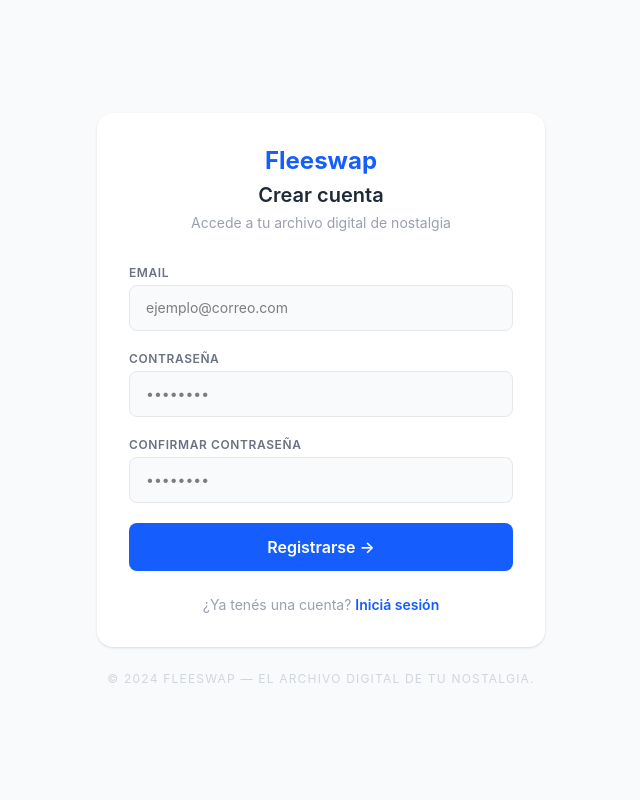
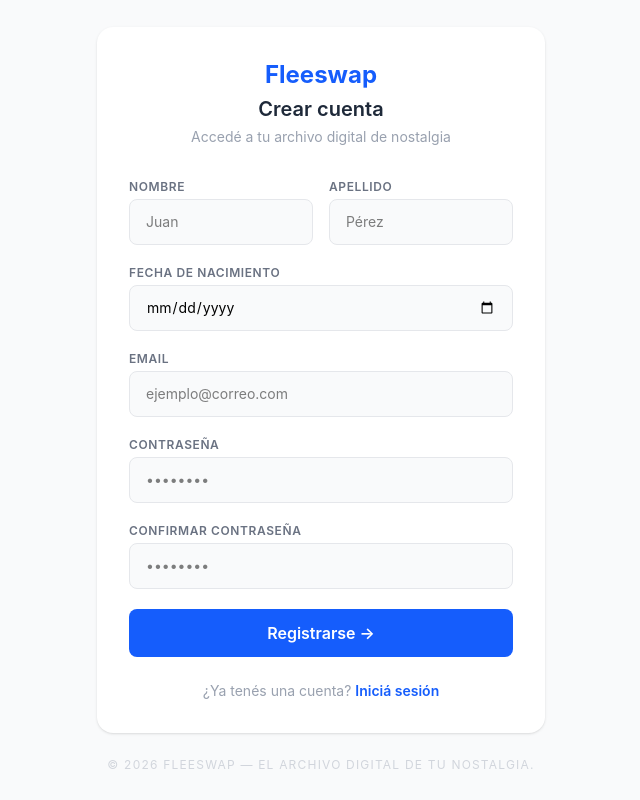
Before and after one commit to BenjaZelaya/Fleeswap-Frontend, a React (Vite) app: page /register in a window 1280 px wide. Shown: the whole page, without its empty margins (319-959 px from the left). Built offline with nearby package versions, Linux system fonts and the light colour scheme; no server answers.

Commit message:
Refactorizamos los formularios de Login y Register con los nuevos componentes reutilizables

```diff
--- a/index.html
+++ b/index.html
@@ -1,10 +1,10 @@
 <!doctype html>
-<html lang="en">
+<html lang="es">
   <head>
     <meta charset="UTF-8" />
     <link rel="icon" type="image/svg+xml" href="/favicon.svg" />
     <meta name="viewport" content="width=device-width, initial-scale=1.0" />
-    <title>fleeswap-frontent</title>
+    <title>Fleeswap</title>
   </head>
   <body>
     <div id="root"></div>
--- a/package.json
+++ b/package.json
@@ -1,5 +1,5 @@
 {
-  "name": "fleeswap-frontent",
+  "name": "fleeswap-frontend",
   "private": true,
   "version": "0.0.0",
   "type": "module",
@@ -11,7 +11,6 @@
   },
   "dependencies": {
     "axios": "^1.15.0",
-    "cloudinary": "^2.9.0",
     "react": "^19.2.4",
     "react-dom": "^19.2.4",
     "react-router-dom": "^7.14.0",
--- a/src/features/auth/pages/Login.jsx
+++ b/src/features/auth/pages/Login.jsx
@@ -2,6 +2,10 @@
 import { Link, useNavigate, useLocation } from 'react-router-dom'
 import { login } from '../services/authService'
 import useAuthStore from '../store/authStore'
+import AuthLayout from '../../../shared/components/layout/AuthLayout'
+import FormField, { inputClass } from '../../../shared/components/forms/FormField'
+import SubmitButton from '../../../shared/components/forms/SubmitButton'
+import { validateEmail } from '../../../utils/validators'
 
 export default function Login() {
   const navigate = useNavigate()
@@ -12,11 +16,18 @@
   const [errors, setErrors] = useState({})
   const [loading, setLoading] = useState(false)
 
+  function validate() {
+    const errs = {}
+    const emailError = validateEmail(form.email)
+    if (emailError) errs.email = emailError
+    if (!form.password) errs.password = 'La contraseña es obligatoria'
+    return errs
+  }
+
   async function handleSubmit(e) {
     e.preventDefault()
-    if (!form.email || !form.password) {
-      return setErrors({ general: 'Completá todos los campos' })
-    }
+    const errs = validate()
+    if (Object.keys(errs).length > 0) return setErrors(errs)
 
     setLoading(true)
     setErrors({})
@@ -26,7 +37,7 @@
       setAuth(data.user, data.token)
       const from = location.state?.from?.pathname || '/'
       navigate(from)
-    } catch (err) {
+    } catch {
       setErrors({ general: 'Email o contraseña incorrectos' })
     } finally {
       setLoading(false)
@@ -35,18 +46,11 @@
 
   function handleChange(e) {
     setForm({ ...form, [e.target.name]: e.target.value })
-    setErrors({})
+    setErrors({ ...errors, [e.target.name]: '' })
   }
 
   return (
-    <div className="min-h-screen bg-gray-50 flex flex-col items-center justify-center px-4">
-
-      <div className="bg-white w-full max-w-md rounded-2xl p-8 shadow-sm">
-
-        <h1 className="text-center text-2xl font-bold text-blue-600 mb-1">Fleeswap</h1>
-        <h2 className="text-center text-xl font-semibold text-gray-800 mb-1">Iniciar sesión</h2>
-        <p className="text-center text-sm text-gray-400 mb-8">Accede a tu archivo digital de nostalgia</p>
-
+    <AuthLayout title="Iniciar sesión" subtitle="Accedé a tu archivo digital de nostalgia">
       {errors.general && (
         <p className="text-sm text-red-500 bg-red-50 rounded-lg px-4 py-2 mb-4 text-center">
           {errors.general}
@@ -54,27 +58,25 @@
       )}
 
       <form onSubmit={handleSubmit} className="space-y-5">
-
-          <div>
-            <label className="block text-xs font-semibold text-gray-500 uppercase tracking-wider mb-1">
-              Email
-            </label>
+        <FormField label="Email" error={errors.email}>
           <input
             type="email"
             name="email"
             value={form.email}
             onChange={handleChange}
             placeholder="ejemplo@correo.com"
-              className="w-full px-4 py-3 rounded-lg border border-gray-200 bg-gray-50 text-sm outline-none transition focus:ring-2 focus:ring-blue-500 focus:border-blue-500"
+            className={inputClass(errors.email)}
           />
-          </div>
+        </FormField>
 
         <div>
           <div className="flex justify-between items-center mb-1">
             <label className="block text-xs font-semibold text-gray-500 uppercase tracking-wider">
               Contraseña
             </label>
-              <a href="/forgot-password" className="text-xs text-blue-600 hover:underline">¿Olvidaste tu contraseña?</a>
+            <Link to="/forgot-password" className="text-xs text-blue-600 hover:underline">
+              ¿Olvidaste tu contraseña?
+            </Link>
           </div>
           <input
             type="password"
@@ -82,43 +84,20 @@
             value={form.password}
             onChange={handleChange}
             placeholder="••••••••"
-              className="w-full px-4 py-3 rounded-lg border border-gray-200 bg-gray-50 text-sm outline-none transition focus:ring-2 focus:ring-blue-500 focus:border-blue-500"
+            className={inputClass(errors.password)}
           />
+          {errors.password && <p className="text-xs text-red-500 mt-1">{errors.password}</p>}
         </div>
 
-          <button
-            type="submit"
-            disabled={loading}
-            className="w-full bg-blue-600 hover:bg-blue-700 disabled:opacity-60 disabled:cursor-not-allowed
-              text-white font-semibold py-3 rounded-lg transition-all active:scale-95 flex items-center justify-center gap-2"
-          >
-            {loading ? (
-              <>
-                <svg className="animate-spin h-4 w-4" viewBox="0 0 24 24" fill="none">
-                  <circle className="opacity-25" cx="12" cy="12" r="10" stroke="currentColor" strokeWidth="4"/>
-                  <path className="opacity-75" fill="currentColor" d="M4 12a8 8 0 018-8v8z"/>
-                </svg>
-                Ingresando...
-              </>
-            ) : (
-              'Ingresar →'
-            )}
-          </button>
-
+        <SubmitButton loading={loading} label="Ingresar →" loadingLabel="Ingresando..." />
       </form>
 
       <p className="text-center text-sm text-gray-400 mt-6">
-          ¿No tienes una cuenta?{' '}
+        ¿No tenés una cuenta?{' '}
         <Link to="/register" className="text-blue-600 font-semibold hover:underline">
-            Regístrate ahora
+          Registrate ahora
         </Link>
       </p>
-
-      </div>
-
-      <p className="text-xs text-gray-300 mt-6 uppercase tracking-widest">
-        © 2024 Fleeswap — El archivo digital de tu nostalgia.
-      </p>
-    </div>
+    </AuthLayout>
   )
 }
--- a/src/features/auth/pages/Register.jsx
+++ b/src/features/auth/pages/Register.jsx
@@ -2,41 +2,66 @@
 import { Link, useNavigate } from 'react-router-dom'
 import { register } from '../services/authService'
 import useAuthStore from '../store/authStore'
+import AuthLayout from '../../../shared/components/layout/AuthLayout'
+import FormField, { inputClass } from '../../../shared/components/forms/FormField'
+import SubmitButton from '../../../shared/components/forms/SubmitButton'
+import {
+  validateEmail,
+  validatePassword,
+  validatePasswordMatch,
+  validateName,
+  validateBirthDate,
+} from '../../../utils/validators'
+
+const MAX_BIRTH_DATE = (() => {
+  const d = new Date()
+  d.setFullYear(d.getFullYear() - 18)
+  return d.toISOString().split('T')[0]
+})()
 
 export default function Register() {
   const navigate = useNavigate()
   const setAuth = useAuthStore((s) => s.setAuth)
 
-  const [form, setForm] = useState({ email: '', password: '', confirm: '' })
+  const [form, setForm] = useState({
+    nombre: '',
+    apellido: '',
+    fechaNacimiento: '',
+    email: '',
+    password: '',
+    confirm: '',
+  })
   const [errors, setErrors] = useState({})
   const [loading, setLoading] = useState(false)
 
   function validate() {
-    const errs = {}
-    const emailRegex = /^[^\s@]+@[^\s@]+\.[^\s@]+$/
-
-    if (!emailRegex.test(form.email))
-      errs.email = 'Ingresá un email válido'
-
-    if (form.password.length < 8)
-      errs.password = 'Mínimo 8 caracteres'
-
-    if (form.confirm !== form.password)
-      errs.confirm = 'Las contraseñas no coinciden'
-
-    return errs
+    return {
+      nombre: validateName(form.nombre, 'El nombre'),
+      apellido: validateName(form.apellido, 'El apellido'),
+      fechaNacimiento: validateBirthDate(form.fechaNacimiento),
+      email: validateEmail(form.email),
+      password: validatePassword(form.password),
+      confirm: validatePasswordMatch(form.password, form.confirm),
+    }
   }
 
   async function handleSubmit(e) {
     e.preventDefault()
     const errs = validate()
-    if (Object.keys(errs).length > 0) return setErrors(errs)
+    const hasErrors = Object.values(errs).some(Boolean)
+    if (hasErrors) return setErrors(errs)
 
     setLoading(true)
     setErrors({})
 
     try {
-      const data = await register(form.email, form.password)
+      const data = await register({
+        nombre: form.nombre.trim(),
+        apellido: form.apellido.trim(),
+        fechaNacimiento: form.fechaNacimiento,
+        email: form.email,
+        password: form.password,
+      })
       setAuth(data.user, data.token)
       navigate('/complete-profile')
     } catch (err) {
@@ -56,14 +81,7 @@
   }
 
   return (
-    <div className="min-h-screen bg-gray-50 flex flex-col items-center justify-center px-4">
-
-      <div className="bg-white w-full max-w-md rounded-2xl p-8 shadow-sm">
-
-        <h1 className="text-center text-2xl font-bold text-blue-600 mb-1">Fleeswap</h1>
-        <h2 className="text-center text-xl font-semibold text-gray-800 mb-1">Crear cuenta</h2>
-        <p className="text-center text-sm text-gray-400 mb-8">Accede a tu archivo digital de nostalgia</p>
-
+    <AuthLayout title="Crear cuenta" subtitle="Accedé a tu archivo digital de nostalgia">
       {errors.general && (
         <p className="text-sm text-red-500 bg-red-50 rounded-lg px-4 py-2 mb-4 text-center">
           {errors.general}
@@ -71,77 +89,75 @@
       )}
 
       <form onSubmit={handleSubmit} className="space-y-5">
+        <div className="grid grid-cols-2 gap-4">
+          <FormField label="Nombre" error={errors.nombre}>
+            <input
+              type="text"
+              name="nombre"
+              value={form.nombre}
+              onChange={handleChange}
+              placeholder="Juan"
+              className={inputClass(errors.nombre)}
+            />
+          </FormField>
 
-          <div>
-            <label className="block text-xs font-semibold text-gray-500 uppercase tracking-wider mb-1">
-              Email
-            </label>
+          <FormField label="Apellido" error={errors.apellido}>
+            <input
+              type="text"
+              name="apellido"
+              value={form.apellido}
+              onChange={handleChange}
+              placeholder="Pérez"
+              className={inputClass(errors.apellido)}
+            />
+          </FormField>
+        </div>
+
+        <FormField label="Fecha de nacimiento" error={errors.fechaNacimiento}>
+          <input
+            type="date"
+            name="fechaNacimiento"
+            value={form.fechaNacimiento}
+            onChange={handleChange}
+            max={MAX_BIRTH_DATE}
+            className={inputClass(errors.fechaNacimiento)}
+          />
+        </FormField>
+
+        <FormField label="Email" error={errors.email}>
           <input
             type="email"
             name="email"
             value={form.email}
             onChange={handleChange}
             placeholder="ejemplo@correo.com"
-              className={`w-full px-4 py-3 rounded-lg border bg-gray-50 text-sm outline-none transition
-                focus:ring-2 focus:ring-blue-500 focus:border-blue-500
-                ${errors.email ? 'border-red-400 bg-red-50' : 'border-gray-200'}`}
+            className={inputClass(errors.email)}
           />
-            {errors.email && <p className="text-xs text-red-500 mt-1">{errors.email}</p>}
-          </div>
+        </FormField>
 
-          <div>
-            <label className="block text-xs font-semibold text-gray-500 uppercase tracking-wider mb-1">
-              Contraseña
-            </label>
+        <FormField label="Contraseña" error={errors.password}>
           <input
             type="password"
             name="password"
             value={form.password}
             onChange={handleChange}
             placeholder="••••••••"
-              className={`w-full px-4 py-3 rounded-lg border bg-gray-50 text-sm outline-none transition
-                focus:ring-2 focus:ring-blue-500 focus:border-blue-500
-                ${errors.password ? 'border-red-400 bg-red-50' : 'border-gray-200'}`}
+            className={inputClass(errors.password)}
           />
-            {errors.password && <p className="text-xs text-red-500 mt-1">{errors.password}</p>}
-          </div>
+        </FormField>
 
-          <div>
-            <label className="block text-xs font-semibold text-gray-500 uppercase tracking-wider mb-1">
-              Confirmar contraseña
-            </label>
+        <FormField label="Confirmar contraseña" error={errors.confirm}>
           <input
             type="password"
             name="confirm"
             value={form.confirm}
             onChange={handleChange}
             placeholder="••••••••"
-              className={`w-full px-4 py-3 rounded-lg border bg-gray-50 text-sm outline-none transition
-                focus:ring-2 focus:ring-blue-500 focus:border-blue-500
-                ${errors.confirm ? 'border-red-400 bg-red-50' : 'border-gray-200'}`}
+            className={inputClass(errors.confirm)}
           />
-            {errors.confirm && <p className="text-xs text-red-500 mt-1">{errors.confirm}</p>}
-          </div>
+        </FormField>
 
-          <button
-            type="submit"
-            disabled={loading}
-            className="w-full bg-blue-600 hover:bg-blue-700 disabled:opacity-60 disabled:cursor-not-allowed
-              text-white font-semibold py-3 rounded-lg transition-all active:scale-95 flex items-center justify-center gap-2"
-          >
-            {loading ? (
-              <>
-                <svg className="animate-spin h-4 w-4" viewBox="0 0 24 24" fill="none">
-                  <circle className="opacity-25" cx="12" cy="12" r="10" stroke="currentColor" strokeWidth="4"/>
-                  <path className="opacity-75" fill="currentColor" d="M4 12a8 8 0 018-8v8z"/>
-                </svg>
-                Registrando...
-              </>
-            ) : (
-              'Registrarse →'
-            )}
-          </button>
-
+        <SubmitButton loading={loading} label="Registrarse →" loadingLabel="Registrando..." />
       </form>
 
       <p className="text-center text-sm text-gray-400 mt-6">
@@ -150,12 +166,6 @@
           Iniciá sesión
         </Link>
       </p>
-
-      </div>
-
-      <p className="text-xs text-gray-300 mt-6 uppercase tracking-widest">
-        © 2024 Fleeswap — El archivo digital de tu nostalgia.
-      </p>
-    </div>
+    </AuthLayout>
   )
 }
--- a/src/features/profile/pages/CompleteProfile.jsx
+++ b/src/features/profile/pages/CompleteProfile.jsx
@@ -37,11 +37,11 @@
 
     window.cloudinary.openUploadWidget(
       {
-        cloudName: 'deadimyba',
+        cloudName: import.meta.env.VITE_CLOUDINARY_CLOUD_NAME,
         uploadPreset: 'fleeswap_unsigned',
         sources: ['local', 'url', 'camera'],
         resourceType: 'auto',
-        clientAllowedFormats: ['jpg', 'jpeg', 'png', 'gif', 'webp'],
+        clientAllowedFormats: ['jpg', 'jpeg', 'png', 'webp'],
         maxFileSize: 5000000,
       },
       (error, result) => {
--- /dev/null
+++ b/src/shared/components/forms/FormField.jsx
@@ -0,0 +1,16 @@
+export default function FormField({ label, error, children }) {
+  return (
+    <div>
+      <label className="block text-xs font-semibold text-gray-500 uppercase tracking-wider mb-1">
+        {label}
+      </label>
+      {children}
+      {error && <p className="text-xs text-red-500 mt-1">{error}</p>}
+    </div>
+  )
+}
+
+export const inputClass = (error) =>
+  `w-full px-4 py-3 rounded-lg border bg-gray-50 text-sm outline-none transition ` +
+  `focus:ring-2 focus:ring-blue-500 focus:border-blue-500 ` +
+  (error ? 'border-red-400 bg-red-50' : 'border-gray-200')
--- /dev/null
+++ b/src/shared/components/forms/SubmitButton.jsx
@@ -0,0 +1,22 @@
+export default function SubmitButton({ loading, label, loadingLabel }) {
+  return (
+    <button
+      type="submit"
+      disabled={loading}
+      className="w-full bg-blue-600 hover:bg-blue-700 disabled:opacity-60 disabled:cursor-not-allowed
+        text-white font-semibold py-3 rounded-lg transition-all active:scale-95 flex items-center justify-center gap-2"
+    >
+      {loading ? (
+        <>
+          <svg className="animate-spin h-4 w-4" viewBox="0 0 24 24" fill="none">
+            <circle className="opacity-25" cx="12" cy="12" r="10" stroke="currentColor" strokeWidth="4" />
+            <path className="opacity-75" fill="currentColor" d="M4 12a8 8 0 018-8v8z" />
+          </svg>
+          {loadingLabel}
+        </>
+      ) : (
+        label
+      )}
+    </button>
+  )
+}
--- /dev/null
+++ b/src/shared/components/layout/AuthLayout.jsx
@@ -0,0 +1,19 @@
+export default function AuthLayout({ title, subtitle, children }) {
+  return (
+    <div className="min-h-screen bg-gray-50 flex flex-col items-center justify-center px-4">
+      <div className="bg-white w-full max-w-md rounded-2xl p-8 shadow-sm">
+        <h1 className="text-center text-2xl font-bold text-blue-600 mb-1">Fleeswap</h1>
+        {title && (
+          <h2 className="text-center text-xl font-semibold text-gray-800 mb-1">{title}</h2>
+        )}
+        {subtitle && (
+          <p className="text-center text-sm text-gray-400 mb-8">{subtitle}</p>
+        )}
+        {children}
+      </div>
+      <p className="text-xs text-gray-300 mt-6 uppercase tracking-widest">
+        © {new Date().getFullYear()} Fleeswap — El archivo digital de tu nostalgia.
+      </p>
+    </div>
+  )
+}
--- /dev/null
+++ b/src/utils/validators.js
@@ -0,0 +1,38 @@
+import { EMAIL_REGEX, PASSWORD_MIN, NOMBRE_MIN, NOMBRE_MAX, AGE_MIN } from './constants'
+
+export function validateEmail(value) {
+  if (!value?.trim()) return 'El email es obligatorio'
+  if (!EMAIL_REGEX.test(value)) return 'Ingresá un email válido'
+  return ''
+}
+
+export function validatePassword(value) {
+  if (!value) return 'La contraseña es obligatoria'
+  if (value.length < PASSWORD_MIN) return `Mínimo ${PASSWORD_MIN} caracteres`
+  return ''
+}
+
+export function validatePasswordMatch(password, confirm) {
+  if (!confirm) return 'Confirmá tu contraseña'
+  if (password !== confirm) return 'Las contraseñas no coinciden'
+  return ''
+}
+
+export function validateName(value, label = 'Este campo') {
+  const trimmed = value?.trim() ?? ''
+  if (!trimmed) return `${label} es obligatorio`
+  if (trimmed.length < NOMBRE_MIN) return `Mínimo ${NOMBRE_MIN} caracteres`
+  if (trimmed.length > NOMBRE_MAX) return `Máximo ${NOMBRE_MAX} caracteres`
+  return ''
+}
+
+export function validateBirthDate(value) {
+  if (!value) return 'La fecha de nacimiento es obligatoria'
+  const birth = new Date(value)
+  const today = new Date()
+  let age = today.getFullYear() - birth.getFullYear()
+  const monthDiff = today.getMonth() - birth.getMonth()
+  if (monthDiff < 0 || (monthDiff === 0 && today.getDate() < birth.getDate())) age--
+  if (age < AGE_MIN) return `Debés tener al menos ${AGE_MIN} años para registrarte`
+  return ''
+}
```
Also changed, not shown: src/features/auth/services/authService.js (+6 -2 lines), src/shared/components/layout/ProtectedRoute.jsx (deleted, +0 -13 lines), src/utils/constants.js (added, +8 -0 lines), 1 other file (tests, documents, lock files or other folders). Lines whose indentation alone changed are shown as unchanged.
